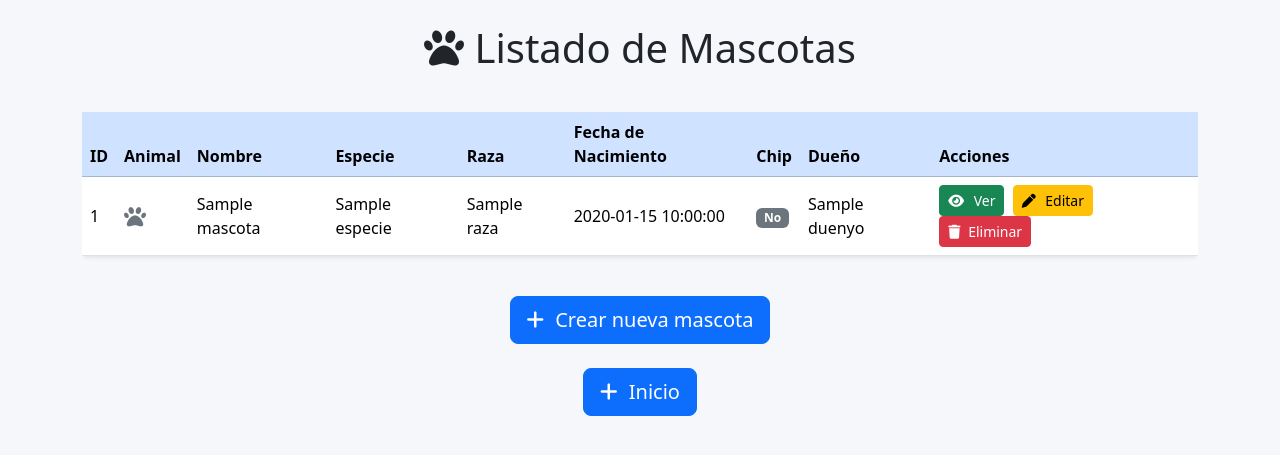
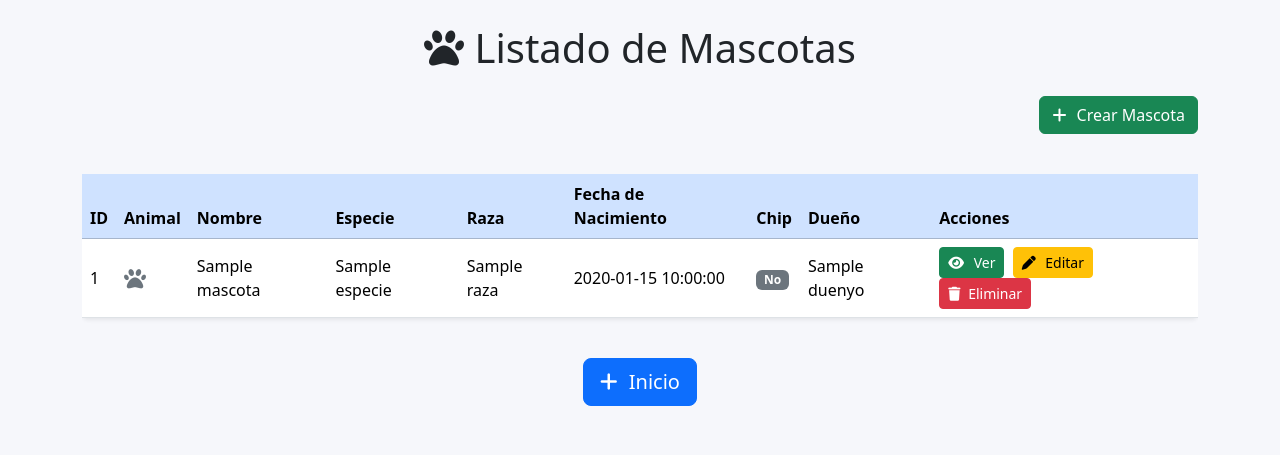
Before and after one commit to albanomp/Proyecto-Clinica-Veterinaria, a Python web app: template Clinica_Veterinaria/app/templates/mascotas/list.html in a window 1280 px wide. Shown: the top 455 px of the page. Run offline with Jinja, Linux system fonts and the light colour scheme; the template is opened without the code that fills it: most values are stand-ins (such as "Sample title", 1, 10 or a date in 2020).

Commit message:
Cambiado botón de crear mascota para unificar el lugar en las listas

```diff
--- a/Clinica_Veterinaria/app/templates/mascotas/list.html
+++ b/Clinica_Veterinaria/app/templates/mascotas/list.html
@@ -45,6 +45,11 @@
     <h1 class="text-center my-4">
         <i class="fa-solid fa-paw"></i> Listado de Mascotas
     </h1>
+    <div class="mb-3 text-end">
+                    <a href="/mascotas/nuevo" class="btn btn-success">
+                        <i class="fa-solid fa-plus"></i> Crear Mascota
+                    </a>
+    </div>
 
     <div class="table-responsive table-container">
         <table class="table table-hover align-middle shadow-sm bg-white rounded">
@@ -122,13 +127,6 @@
         </table>
     </div>
 
-    <!-- Botón crear -->
-    <div class="text-center mt-4">
-        <a href="/mascotas/nuevo" class="btn btn-primary btn-lg">
-            <i class="fa-solid fa-plus"></i> Crear nueva mascota
-        </a>
-    </div>
-
     <div class="text-center mt-4">
         <a href="/" class="btn btn-primary btn-lg">
             <i class="fa-solid fa-plus"></i> Inicio
```
